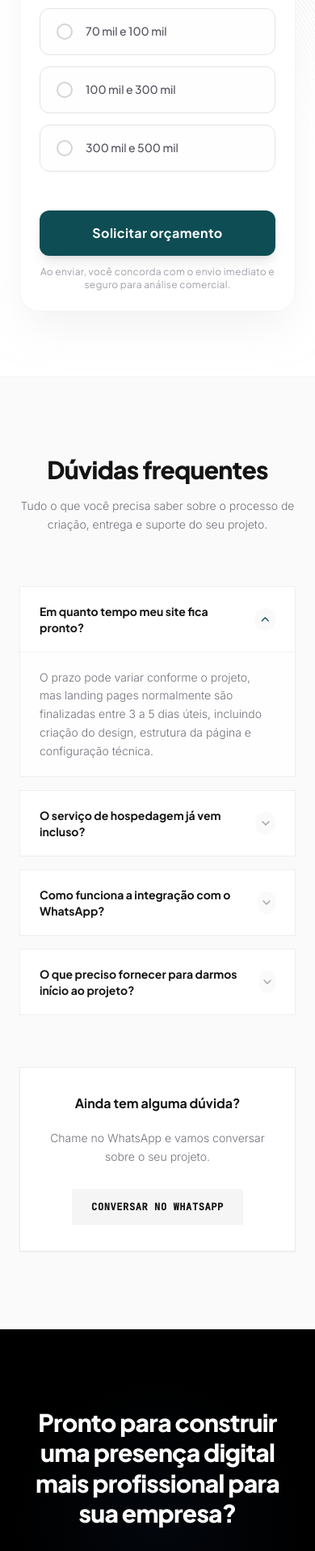
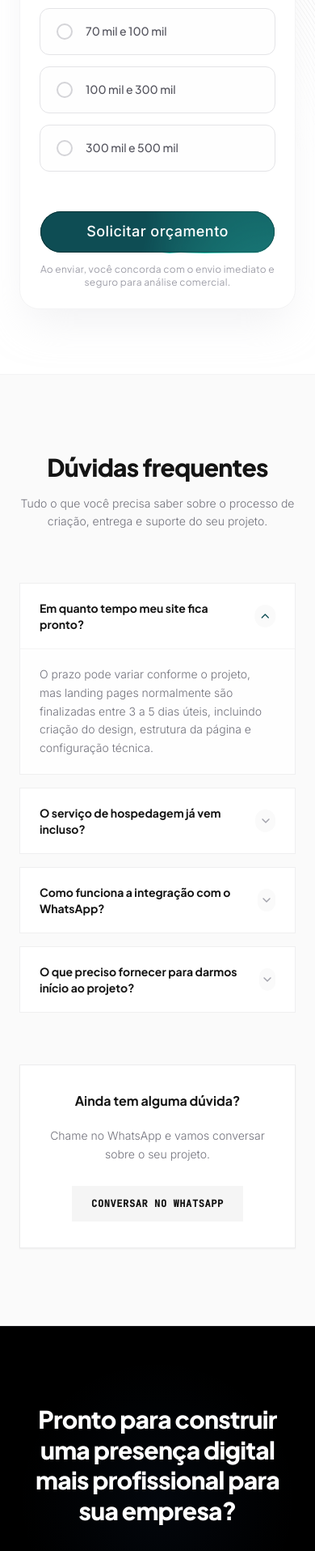
Before and after one commit to gabrielaraujoalves715-create/ghz-studio, a React (Vite) app: page / in a window 390 px wide. Shown: the part 5620-7536 px from the top of the page at 81% size. Built offline with nearby package versions, Linux system fonts and the light colour scheme.

Commit message:
Ajuste dos botoes e responsividade

```diff
--- a/src/components/CTASection.tsx
+++ b/src/components/CTASection.tsx
@@ -25,8 +25,7 @@ export default function CTASection() {
             href={whatsappUrl}
             target="_blank"
             rel="noopener noreferrer"
-            className="w-full max-w-md py-7 font-display font-bold tracking-wide"
-            style={{ padding: "1.8rem 7.75rem" }}
+            className="w-full sm:w-[420px] py-6 md:py-7 px-6 md:px-12 font-display font-bold tracking-wide text-sm md:text-base"
             colors={{
               bg: "#0E4D54",
               bgSubtle: "#093438",
--- a/src/components/ContactForm.tsx
+++ b/src/components/ContactForm.tsx
@@ -2,6 +2,7 @@ import React, { useState } from "react";
 import { Check, Send, AlertCircle, Sparkles, Building2 } from "lucide-react";
 import { getWhatsAppLink } from "../data";
 import { FloatingPaths } from "@/components/ui/background-paths";
+import { ShinyButton } from "@/components/ui/shiny-button";
 
 export default function ContactForm() {
   const [formData, setFormData] = useState({
@@ -293,11 +294,18 @@ export default function ContactForm() {
 
               {/* Submission CTA button */}
               <div className="pt-4">
-                <button
+                <ShinyButton
                   id="btn-submit-lead-form"
                   type="submit"
                   disabled={isSubmitting}
-                  className="w-full relative group overflow-hidden bg-brand-teal hover:bg-brand-teal-dark active:scale-[0.98] text-white font-display font-bold py-4 rounded-xl shadow-lg transition-all duration-200 disabled:opacity-75 flex items-center justify-center gap-3"
+                  className="w-full py-6 md:py-7 px-6 md:px-8 font-display font-bold tracking-wide text-sm md:text-base flex items-center justify-center gap-3"
+                  colors={{
+                    bg: "#0E4D54",
+                    bgSubtle: "#093438",
+                    fg: "#ffffff",
+                    highlight: "#2dd4bf",
+                    highlightSubtle: "#5eead4",
+                  }}
                 >
                   {isSubmitting ? (
                     <>
@@ -305,9 +313,9 @@ export default function ContactForm() {
                       <span>Processando informações...</span>
                     </>
                   ) : (
-                    <span className="font-display font-bold tracking-wide text-base">Solicitar orçamento</span>
+                    <span>Solicitar orçamento</span>
                   )}
-                </button>
+                </ShinyButton>
                 <p className="text-center text-xs text-zinc-400 font-display tracking-wide mt-3">
                   Ao enviar, você concorda com o envio imediato e seguro para análise comercial.
                 </p>
--- a/src/components/Hero.tsx
+++ b/src/components/Hero.tsx
@@ -45,7 +45,7 @@ export default function Hero() {
               )}
               target="_blank"
               rel="noopener noreferrer"
-              className="w-full max-w-xs py-12 font-display font-bold tracking-wide"
+              className="w-full max-w-xs py-6 md:py-7 px-6 md:px-8 font-display font-bold tracking-wide text-sm md:text-base"
 
               colors={{
                 bg: "#0E4D54",
```
